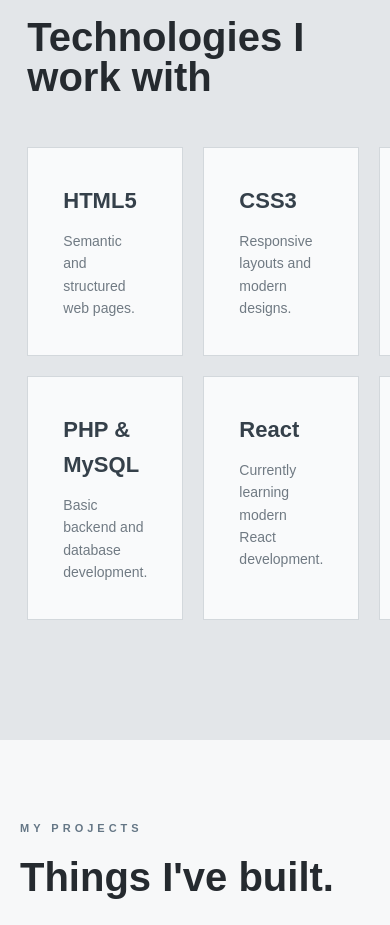
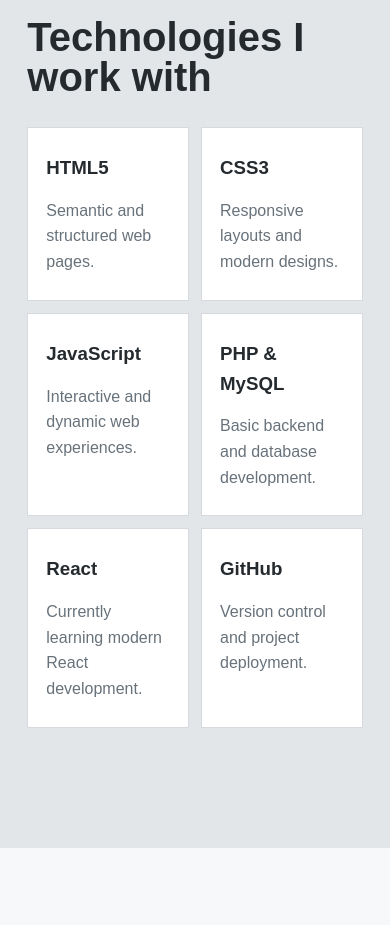
Before and after one commit to mahamazeem3698-spec/mahamazeem-spec.github.io-, a plain HTML site: page index.html in a window 390 px wide. Shown: the part 1525-2450 px from the top of the page. Drawn offline with Linux system fonts and the light colour scheme.

Commit message:
Update style.csss

```diff
--- a/style.css
+++ b/style.css
@@ -258,47 +258,38 @@
 }
 
 .skills-grid {
-    width: 100%;
-
-    margin-top: 50px;
-
     display: grid;
-
     grid-template-columns: repeat(3, 1fr);
-
     gap: 20px;
 }
 
 .skill-card {
-    background: #f9fafb;
-
     padding: 35px;
-
+    background: #ffffff;
+    border: 1px solid #d6dade;
     min-height: 180px;
-
-    border: 1px solid #d3d8dc;
-
-    transition: 0.3s ease;
-}
-
-.skill-card:hover {
-    transform: translateY(-5px);
-
-    border-color: #8c99a3;
 }
 
 .skill-card h3 {
-    font-size: 22px;
-
-    margin-bottom: 12px;
-
-    color: #35404a;
+    margin-bottom: 15px;
 }
 
 .skill-card p {
-    color: #707a83;
+    color: #68727b;
+    line-height: 1.6;
+}
 
-    font-size: 14px;
+/* Mobile */
+@media (max-width: 700px) {
+    .skills-grid {
+        grid-template-columns: repeat(2, 1fr);
+        gap: 12px;
+    }
+
+    .skill-card {
+        padding: 25px 18px;
+        min-height: 170px;
+    }
 }
 
 
```
